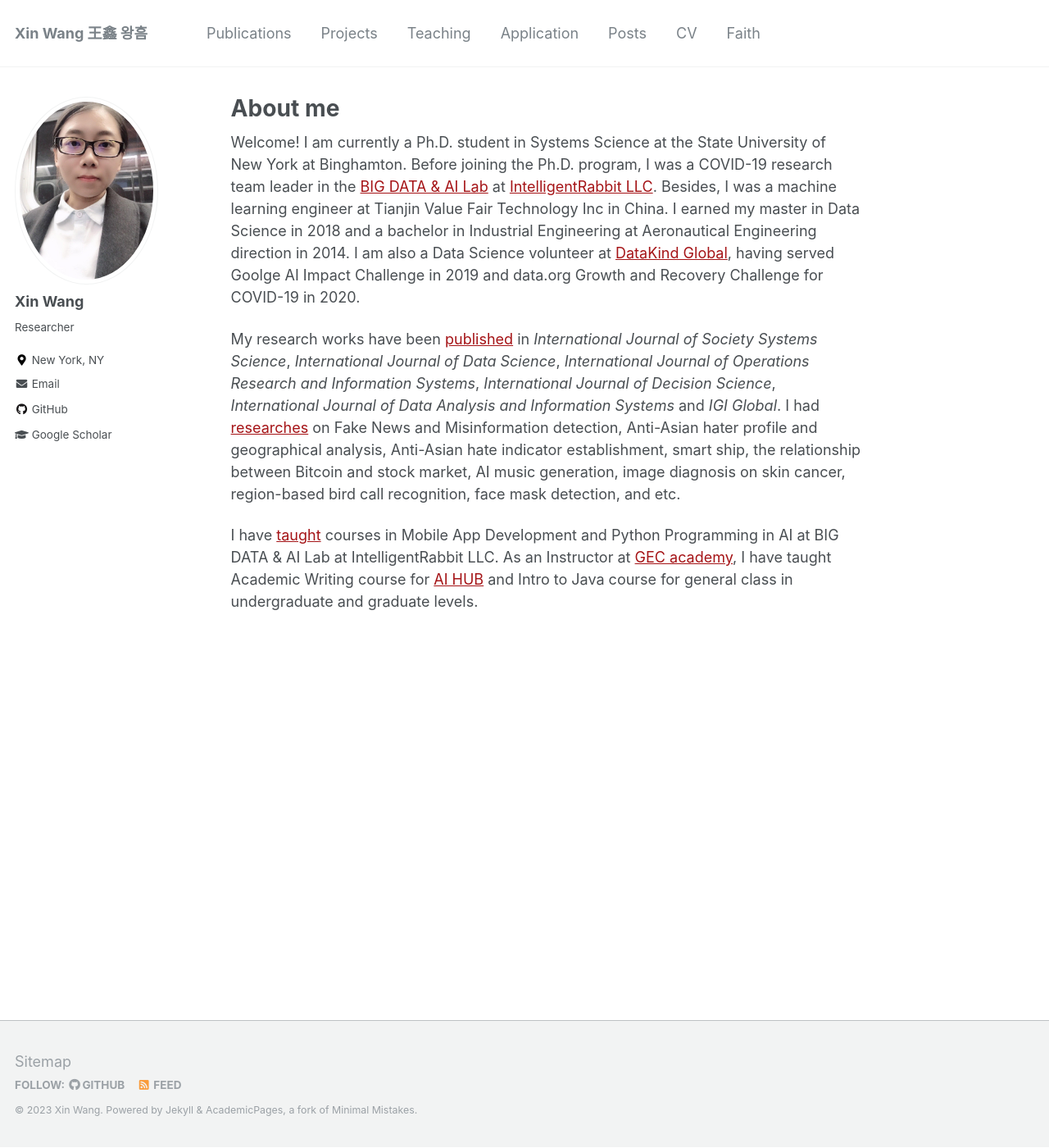
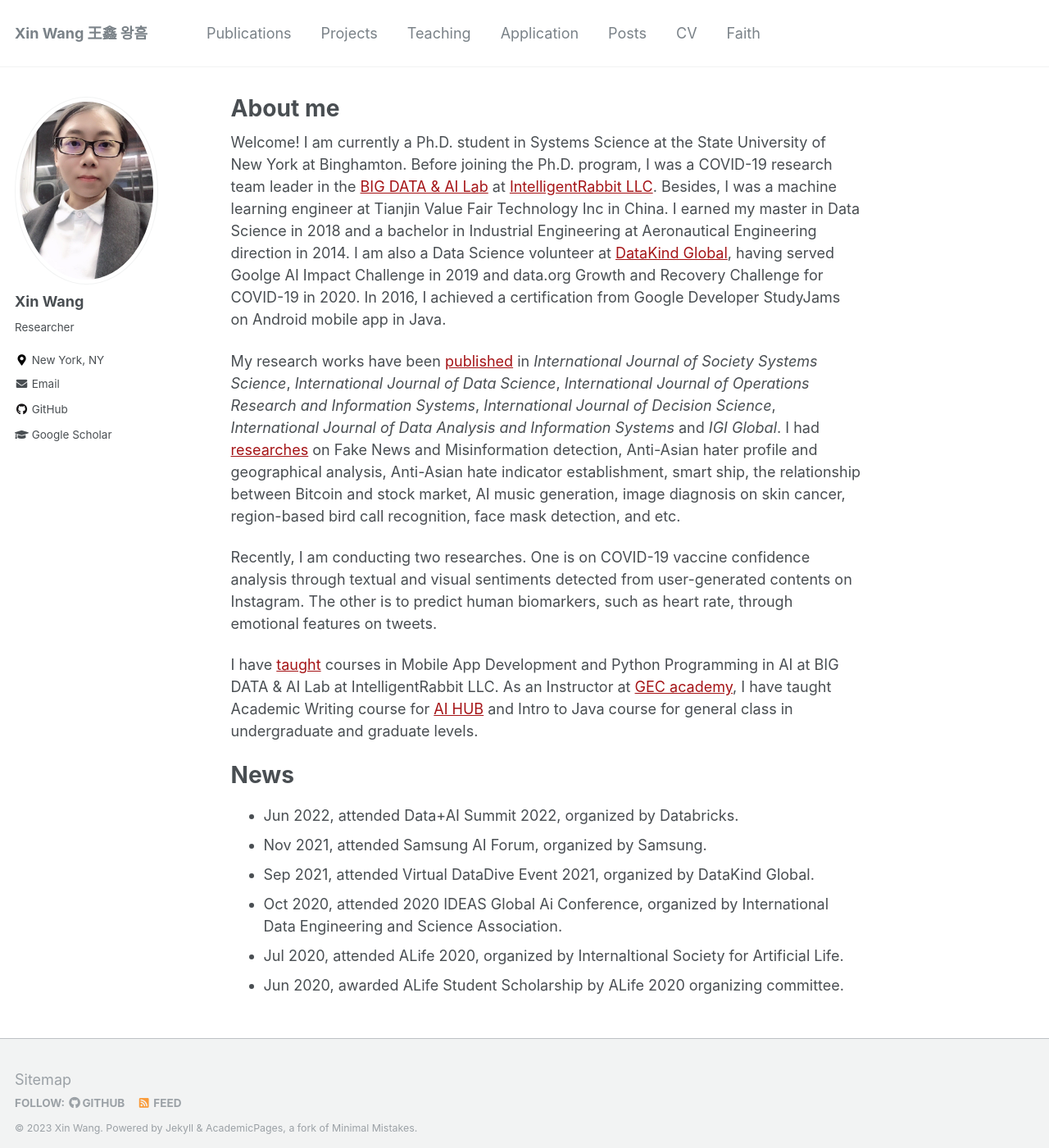
Before and after one commit to xin-wang-kr/xin-wang-kr.github.io, a Jekyll site: the page built from _pages/about.md, in a window 1280 px wide and 1400 px high. Shown: the whole window at 82% size. Built offline with Jekyll 4.4.1, drawn with Linux system fonts in a browser that asks for light colours.

Commit message:
Update about.md

```diff
--- a/_pages/about.md
+++ b/_pages/about.md
@@ -19,6 +19,7 @@ Tianjin Value Fair Technology Inc in China. I earned my master
 in Data Science in 2018 and a bachelor in Industrial Engineering at Aeronautical Engineering direction in 2014.
 I am also a Data Science volunteer at [DataKind Global](https://www.datakind.org/),
 having served Goolge AI Impact Challenge in 2019 and data.org Growth and Recovery Challenge for COVID-19 in 2020.
+In 2016, I achieved a certification from Google Developer StudyJams on Android mobile app in Java.
 
 My research works have been [published](publications) in
 *International Journal of Society Systems Science*, *International Journal of Data Science*,
@@ -29,5 +30,16 @@ I had [researches](research) on Fake News and Misinformation detection, Anti-Asi
 analysis, Anti-Asian hate indicator establishment, smart ship, the relationship between Bitcoin and stock market,
 AI music generation, image diagnosis on skin cancer, region-based bird call recognition, face mask detection, and etc.
 
+Recently, I am conducting two researches. One is on COVID-19 vaccine confidence analysis through textual and visual sentiments detected from
+user-generated contents on Instagram. The other is to predict human biomarkers, such as heart rate, through emotional features on tweets.
+
 I have [taught](teaching) courses in Mobile App Development and Python Programming in AI at BIG DATA & AI Lab at IntelligentRabbit LLC.
 As an Instructor at [GEC academy](https://www.gecacademy.com/), I have taught Academic Writing course for [AI HUB](https://www.gecacademy.com/ai-hub) and Intro to Java course for general class in undergraduate and graduate levels.
+
+# News
+* Jun 2022, attended Data+AI Summit 2022, organized by Databricks.
+* Nov 2021, attended Samsung AI Forum, organized by Samsung.
+* Sep 2021, attended Virtual DataDive Event 2021, organized by DataKind Global.
+* Oct 2020, attended 2020 IDEAS Global Ai Conference, organized by International Data Engineering and Science Association.
+* Jul 2020, attended ALife 2020, organized by Internaltional Society for Artificial Life.
+* Jun 2020, awarded ALife Student Scholarship by ALife 2020 organizing committee.
```
